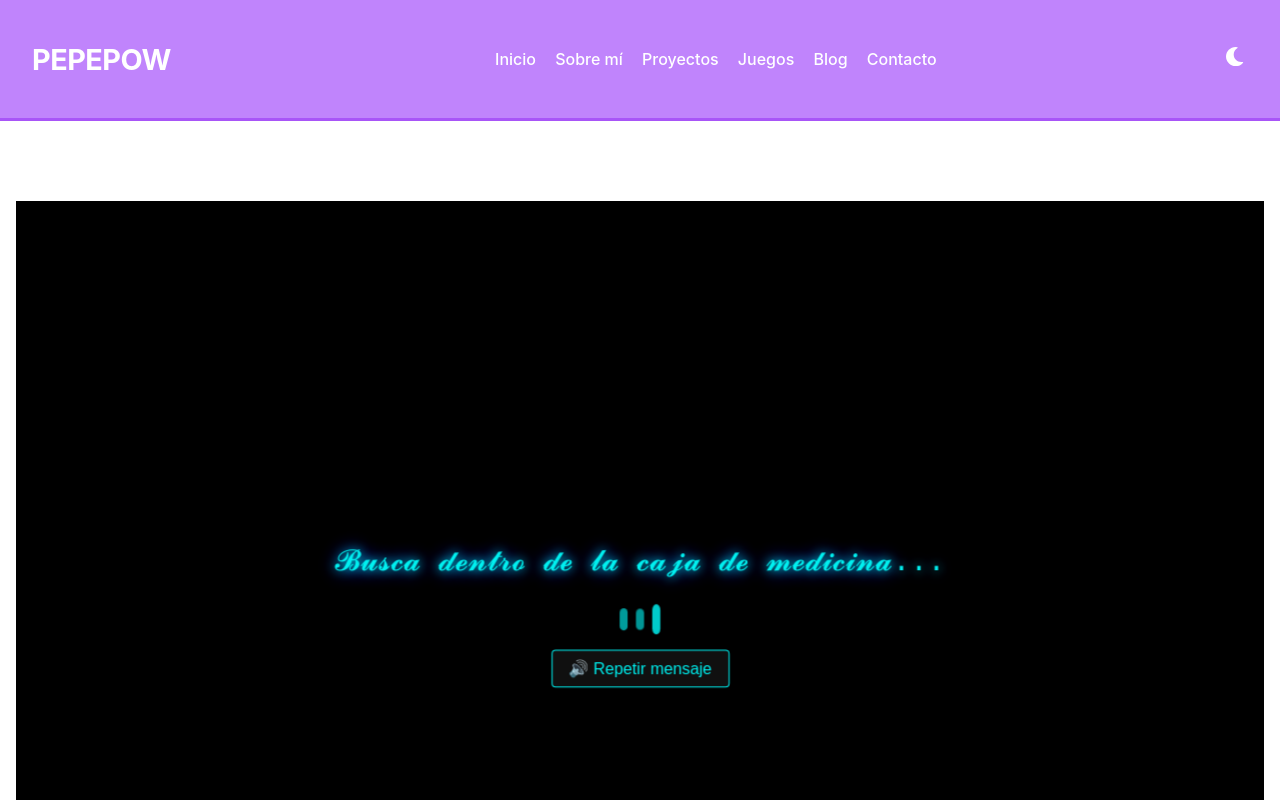
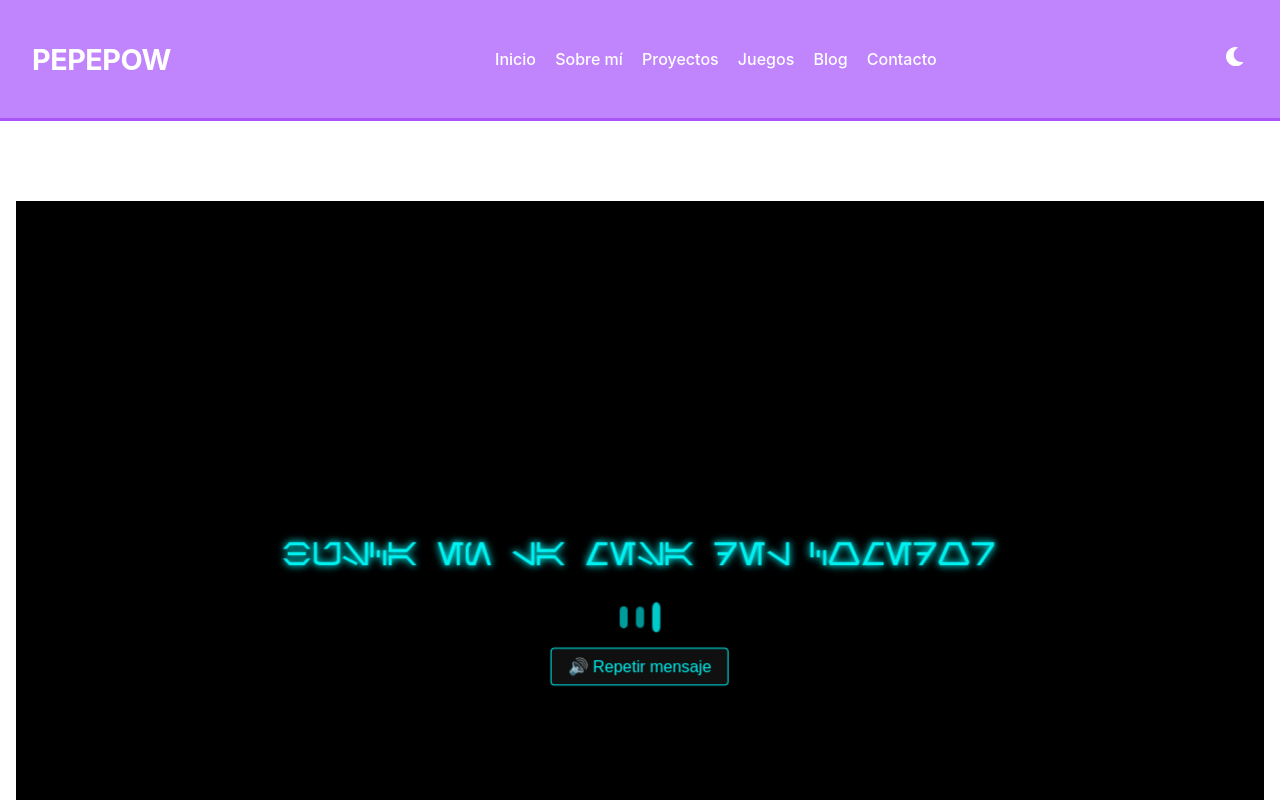
Before and after one commit to brrisso/mipagina, a React (Create React App) app: page /FinalLaberinto in a window 1280 px wide. Shown: the top 800 px of the page. Built offline with nearby package versions, Linux system fonts and the light colour scheme.

Commit message:
letras en aurebesh al final del laberinto

```diff
--- a/src/index.css
+++ b/src/index.css
@@ -11,3 +11,8 @@ code {
   font-family: source-code-pro, Menlo, Monaco, Consolas, 'Courier New',
     monospace;
 }
+
+@font-face {
+  font-family: 'Aurebesh';
+  src: url('/fonts/Aurebesh.otf') format('opentype');
+}
--- a/src/paginas/FinalLaberinto.jsx
+++ b/src/paginas/FinalLaberinto.jsx
@@ -60,9 +60,17 @@ export default function PuertaFinal() {
           animate={{ opacity: 1 }}
           transition={{ delay: 2, duration: 1 }}
         >
-          <p className="aurebesh">
-            𝓑𝓾𝓼𝓬𝓪 𝓭𝓮𝓷𝓽𝓻𝓸 𝓭𝓮 𝓵𝓪 𝓬𝓪𝓳𝓪 𝓭𝓮 𝓶𝓮𝓭𝓲𝓬𝓲𝓷𝓪...
+          <p className="aurebesh" style={{
+            fontFamily: 'Aurebesh',
+            color: '#00ffff',
+            fontSize: '2rem',
+            textShadow: '0 0 6px #00ffff, 0 0 10px #00ffff88',
+            marginTop: '20px',
+            animation: 'aurebeshFade 3s ease-in-out',
+          }}>
+            Busca en la mesa del comedor
           </p>
+
           {reproduciendo && (
             <div className="ondas-sonido">
               <div className="onda" />
```
Also changed, not shown: public/fonts/Aurebesh.otf (added). Lines whose indentation alone changed are shown as unchanged.
